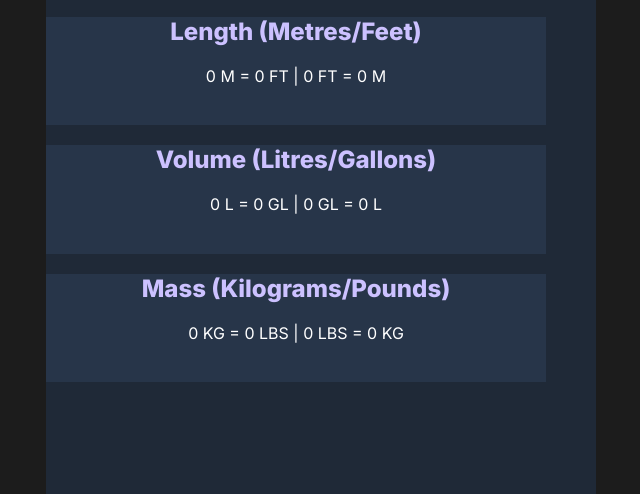
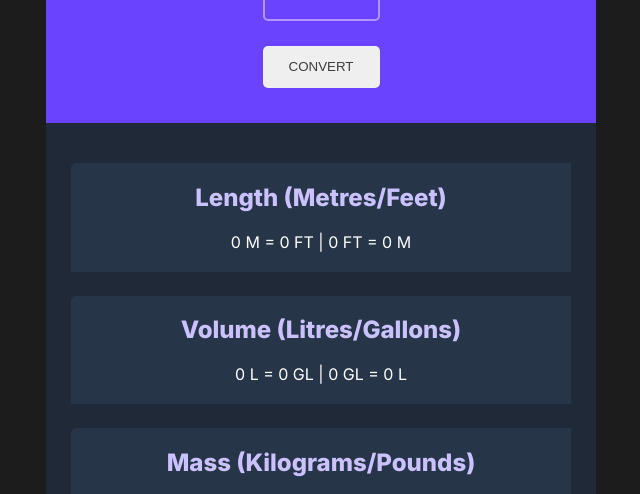
Before and after one commit to MetricOrder/unit-converter, a plain HTML site: page index.html in a window 1280 px wide. Shown: the part 288-782 px from the top of the page, without its empty margins (319-959 px from the left). Drawn offline with Linux system fonts and the light colour scheme.

Commit message:
output fields aligned and styled

```diff
--- a/index.css
+++ b/index.css
@@ -1,6 +1,6 @@
 body {
     font-family: 'Inter', sans-serif;
-    margin: 0 auto;
+    margin-top: 126px;
     text-align: center;
     align-items: center;
     display: flex;
@@ -45,9 +45,13 @@ h1 {
 }
 
 #output {
+    display: flex;
+    flex-direction: column;
+    align-items: center;
     background: #1F2937;
     width: 550px;
-    height: 729px;
+    height: 444px;
+    padding-top: 16px;
 }
 
 h2 {
@@ -63,4 +67,6 @@ p {
     width: 500px;
     height: 108.57px;
     background: #273549;
+    margin-top:24px;
+    border-top-left-radius: 5px;
 }
```
